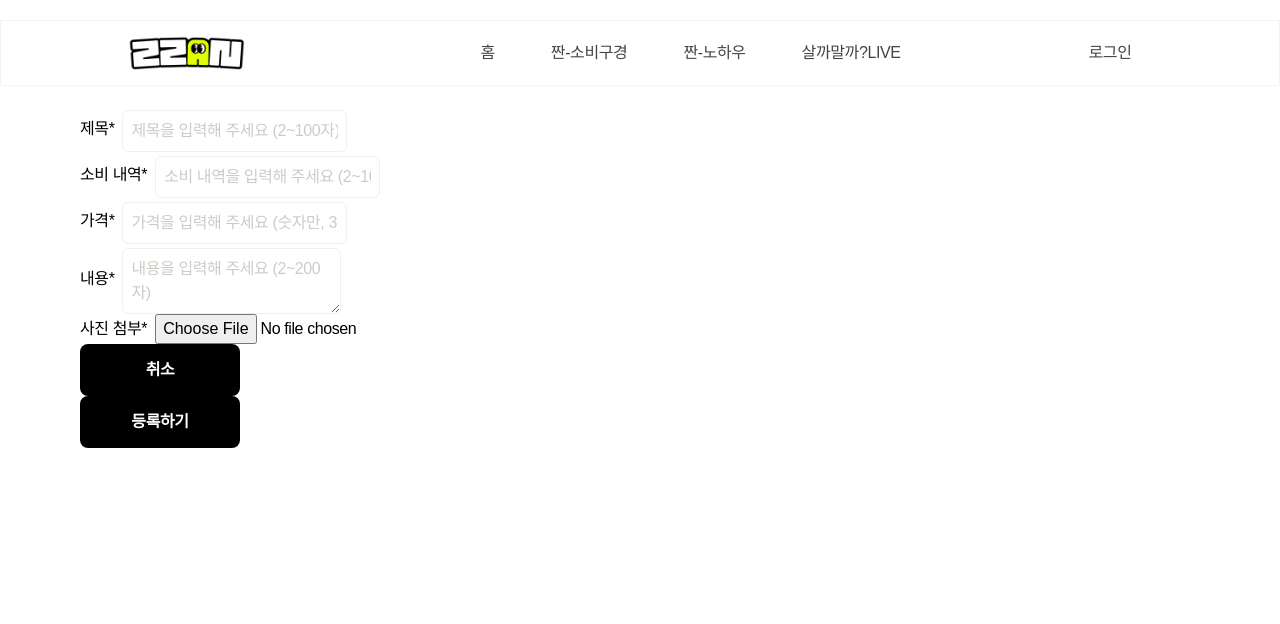
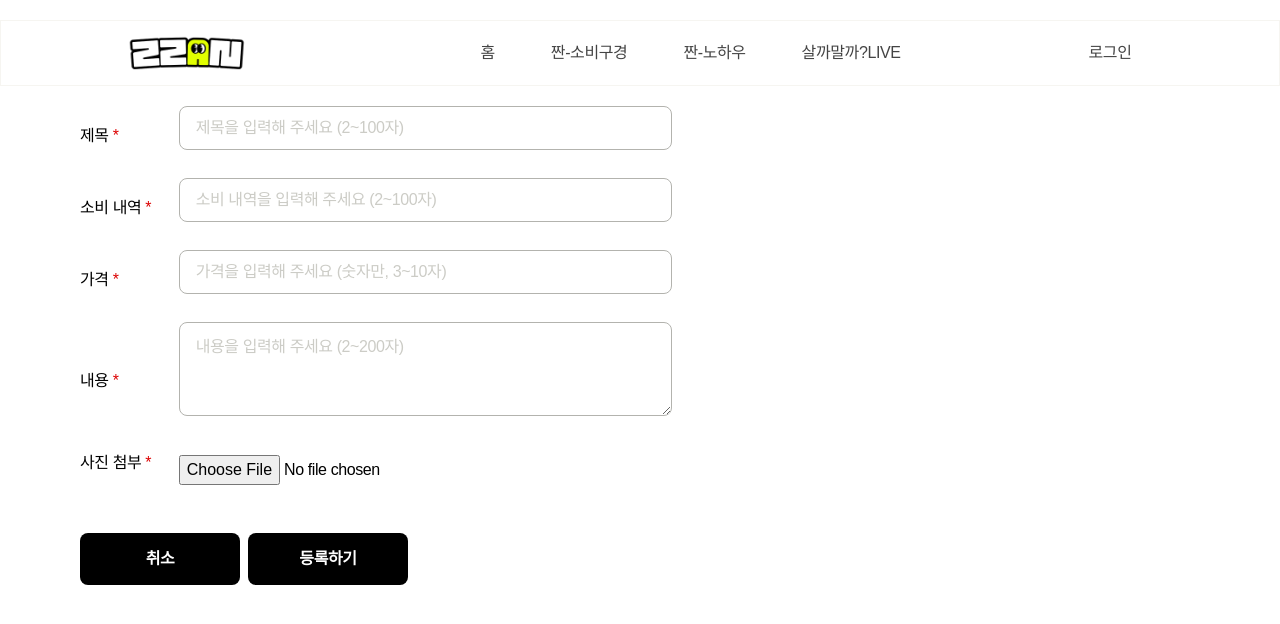
Before and after one commit to ZZANTech/ZZANTech-Fe, a Next.js app: page /boards/votes/write in a window 1280 px wide. Shown: the top 624 px of the page. Built offline with nearby package versions, Linux system fonts and the light colour scheme; no server answers; a web font is replaced by a local one.

Commit message:
design: post vote page ui

```diff
--- a/src/app/(main)/boards/votes/_components/VoteWriteForm.tsx
+++ b/src/app/(main)/boards/votes/_components/VoteWriteForm.tsx
@@ -8,6 +8,7 @@ import useVoteMutation from "@/stores/queries/useVoteMutation";
 import { useModal } from "@/provider/contexts/ModalContext";
 import { uploadImage } from "@/apis/chat";
 import useAlertModal from "@/hooks/useAlertModal";
+import Image from "next/image";
 
 type VoteWriteFormProps = {
   previousContent?: TVote;
@@ -133,84 +134,112 @@ function VoteWriteForm({ previousContent }: VoteWriteFormProps) {
   };
 
   return (
-    <div>
-      <form onSubmit={handleSubmit}>
-        <div className="flex items-center gap-2">
-          <label htmlFor="title">
-            <span>제목</span>
-            <span>*</span>
+    <section className="w-[592px] h-[454px] flex-col justify-start items-start gap-3 inline-flex">
+      <form onSubmit={handleSubmit} className="self-stretch flex-col justify-start items-start gap-3 flex">
+        <div className="self-stretch justify-start items-center gap-3 flex">
+          <div className="flex justify-between items-center w-full">
+            <label htmlFor="title" className="w-[100px] flex items-center gap-1">
+              <span className="text-black text-base font-normal leading-normal">제목</span>
+              <span className="text-[#dc0000] text-base font-normal leading-[18px]">*</span>
             </label>
+            <div className="w-[500px]">
               <input
                 type="text"
                 id="title"
                 onChange={(e) => setTitle(e.target.value)}
                 value={title}
-            className="mt-1 p-2 border rounded-md"
+                className="w-full h-11 px-4 py-3 bg-white rounded-lg border border-[#b3b3ae]"
                 placeholder="제목을 입력해 주세요 (2~100자)"
                 maxLength={100}
               />
-          {errors.title && <span className="text-red-500 text-sm">{errors.title}</span>}
+              <div className="h-4">
+                {errors.title && <span className="text-red-500 text-[13px]">{errors.title}</span>}
               </div>
-        <div className="flex items-center gap-2">
-          <label htmlFor="productName">
-            <span>소비 내역</span>
-            <span>*</span>
+            </div>
+          </div>
+        </div>
+        <div className="self-stretch justify-start items-center gap-3 flex">
+          <div className="flex justify-between items-center w-full">
+            <label htmlFor="productName" className="w-[100px] flex items-center gap-1">
+              <span className="text-black text-base font-normal leading-normal">소비 내역</span>
+              <span className="text-[#dc0000] text-base font-normal leading-[18px]">*</span>
             </label>
+            <div className="w-[500px]">
               <input
                 type="text"
                 id="productName"
                 onChange={(e) => setProductName(e.target.value)}
                 value={productName}
-            className="mt-1 p-2 border rounded-md"
+                className="w-full h-11 px-4 py-3 bg-white rounded-lg border border-[#b3b3ae]"
                 placeholder="소비 내역을 입력해 주세요 (2~100자)"
                 maxLength={100}
               />
-          {errors.productName && <span className="text-red-500 text-sm">{errors.productName}</span>}
+              <div className="h-4">
+                {errors.productName && <span className="text-red-500 text-[13px]">{errors.productName}</span>}
               </div>
-        <div className="flex items-center gap-2">
-          <label htmlFor="productPrice">
-            <span>가격</span>
-            <span>*</span>
+            </div>
+          </div>
+        </div>
+        <div className="self-stretch justify-start items-center gap-3 flex">
+          <div className="flex justify-between items-center w-full">
+            <label htmlFor="productPrice" className="w-[100px] flex items-center gap-1">
+              <span className="text-black text-base font-normal leading-normal">가격</span>
+              <span className="text-[#dc0000] text-base font-normal leading-[18px]">*</span>
             </label>
+            <div className="w-[500px]">
               <input
                 type="text"
                 id="productPrice"
                 onChange={(e) => setProductPrice(Number(e.target.value))}
                 value={productPrice !== null ? productPrice.toString() : ""}
-            className="mt-1 p-2 border rounded-md"
+                className="w-full h-11 px-4 py-3 bg-white rounded-lg border border-[#b3b3ae]"
                 placeholder="가격을 입력해 주세요 (숫자만, 3~10자)"
                 maxLength={10}
               />
-          {errors.productPrice && <span className="text-red-500 text-sm">{errors.productPrice}</span>}
+              <div className="h-4">
+                {errors.productPrice && <span className="text-red-500 text-[13px]">{errors.productPrice}</span>}
               </div>
-        <div className="flex items-center gap-2">
-          <label htmlFor="content">
-            <span>내용</span>
-            <span>*</span>
+            </div>
+          </div>
+        </div>
+        <div className="self-stretch justify-start items-center gap-3 flex">
+          <div className="flex justify-between items-center w-full">
+            <label htmlFor="content" className="w-[100px] flex items-center gap-1">
+              <span className="text-black text-base font-normal leading-normal">내용</span>
+              <span className="text-[#dc0000] text-base font-normal leading-[18px]">*</span>
             </label>
+            <div className="w-[500px]">
               <textarea
-            className="mt-1 p-2 border rounded-md"
                 id="content"
                 onChange={(e) => setContent(e.target.value)}
                 value={content}
+                className="w-full h-[94px] px-4 py-3 bg-white rounded-lg border border-[#b3b3ae]"
                 placeholder="내용을 입력해 주세요 (2~200자)"
                 maxLength={200}
-          ></textarea>
-          {errors.content && <span className="text-red-500 text-sm">{errors.content}</span>}
+              />
+              <div className="h-4">
+                {errors.content && <span className="text-red-500 text-[13px]">{errors.content}</span>}
               </div>
-        <div className="flex items-center gap-2">
-          <label className="image">
-            <span>사진 첨부</span>
-            <span>*</span>
+            </div>
+          </div>
+        </div>
+        <div className="self-stretch justify-start items-center gap-3 flex">
+          <div className="flex justify-between items-start w-full">
+            <label htmlFor="image" className="w-[100px] flex items-center gap-1">
+              <span className="text-black text-base font-normal leading-normal">사진 첨부</span>
+              <span className="text-[#dc0000] text-base font-normal leading-[18px]">*</span>
             </label>
-          <div>
-            {(image || imageUrl) && (
-              <img
+            <div className="w-[500px] flex flex-col">
+              {image || imageUrl ? (
+                <div className="relative w-32 h-32 mb-2">
+                  <Image
                     src={image ? URL.createObjectURL(image) : imageUrl!}
                     alt="첨부된 사진 미리보기 이미지"
-                className="w-32 h-32 object-cover"
+                    layout="fill"
+                    objectFit="cover"
                   />
-            )}
+                </div>
+              ) : null}
               <input
                 type="file"
                 id="image"
@@ -218,18 +247,22 @@ function VoteWriteForm({ previousContent }: VoteWriteFormProps) {
                   setImage(e.target.files?.[0] || null);
                   setImageUrl(null);
                 }}
+                className="py-1"
               />
-            {errors.image && <span className="text-red-500 text-sm">{errors.image}</span>}
+              <div className="h-4">
+                {errors.image && <span className="text-red-500 text-[13px]">{errors.image}</span>}
               </div>
             </div>
-        <div>
+          </div>
+        </div>
+        <div className="flex justify-center gap-2 mt-4">
           <Button type="button" onClick={handleCancel}>
             취소
           </Button>
           <Button>등록하기</Button>
         </div>
       </form>
-    </div>
+    </section>
   );
 }
 
```
Lines whose indentation alone changed are shown as unchanged.
